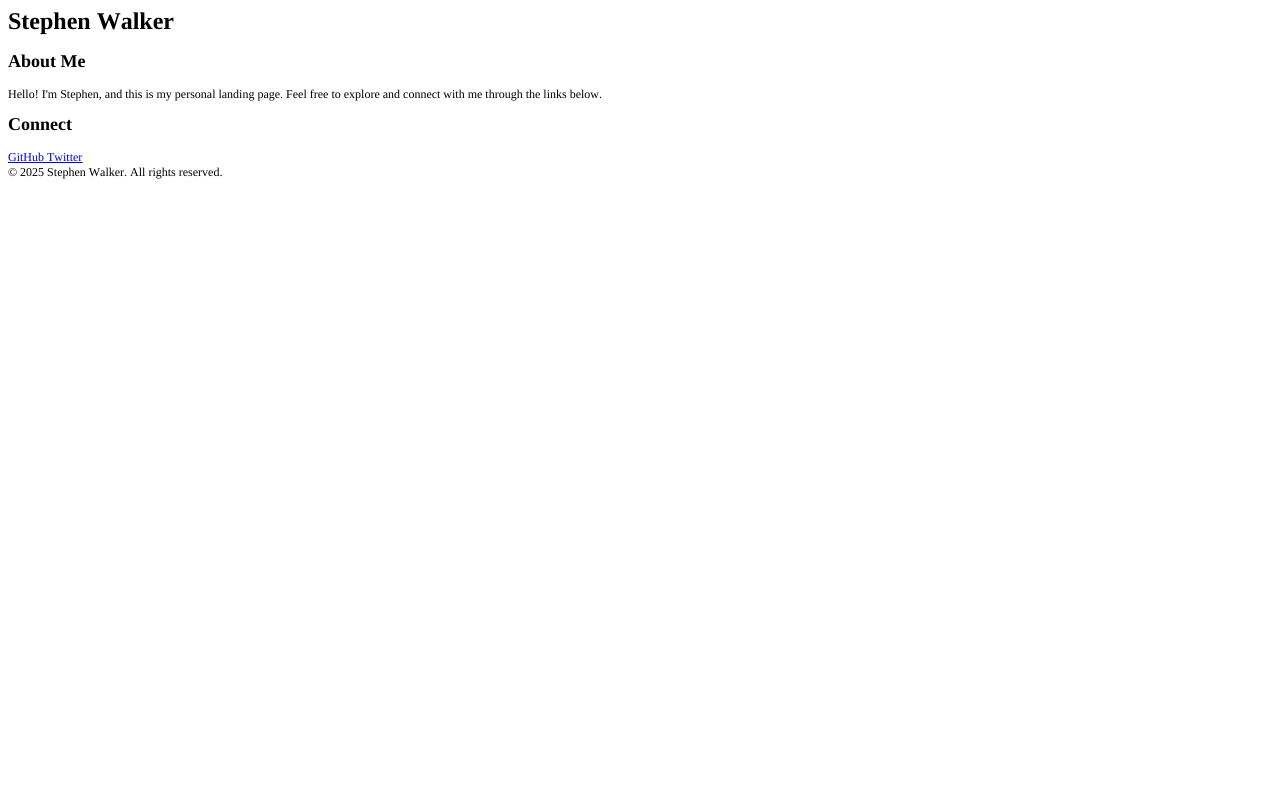
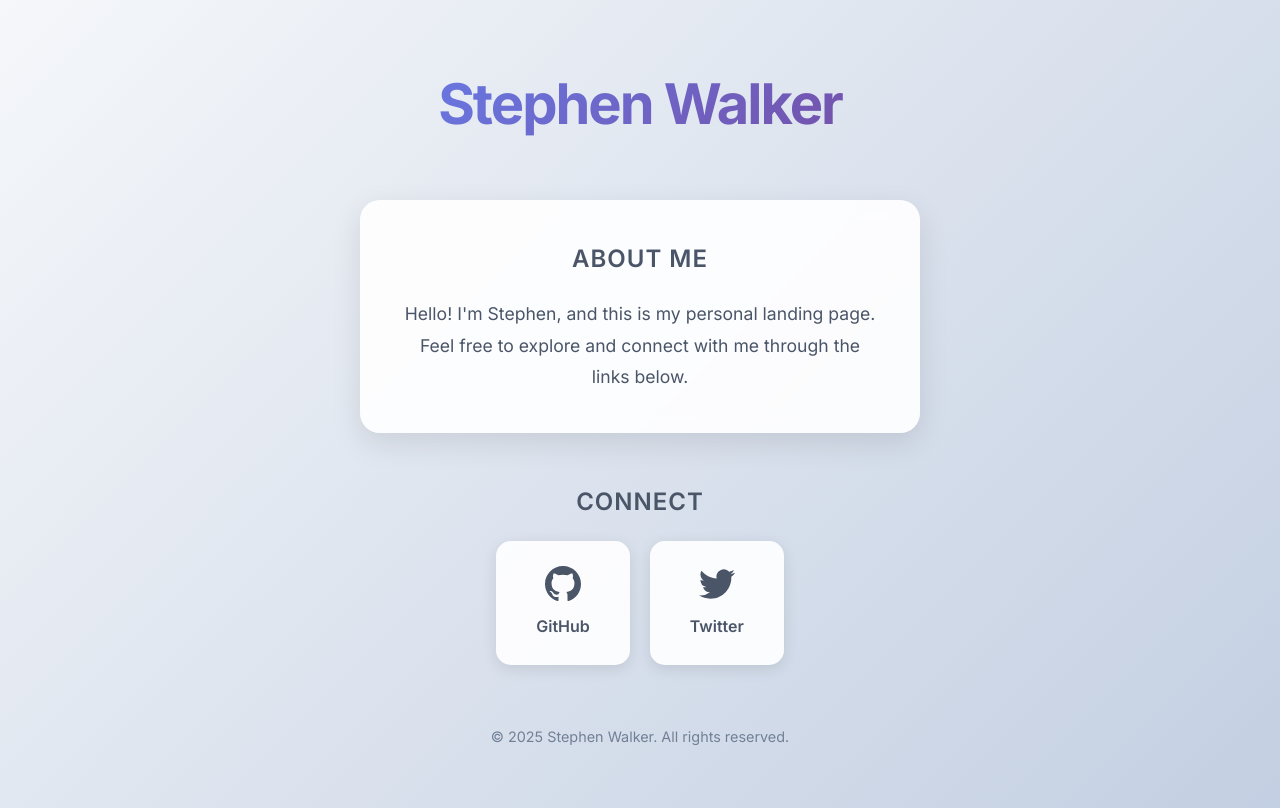
Before and after one commit to stephenwalkerecon/stephens-website, a plain HTML site: page index.html in a window 1280 px wide. Drawn offline with Linux system fonts and the light colour scheme.

Commit message:
Fix HTML structure and update styling with modern design

```diff
--- a/index.html
+++ b/index.html
@@ -1,24 +1,44 @@
-<!DOCTYPE html PUBLIC "-//W3C//DTD HTML 4.01//EN" "http://www.w3.org/TR/html4/strict.dtd">
-<html>
+<!DOCTYPE html>
+<html lang="en">
 <head>
-  <meta http-equiv="Content-Type" content="text/html; charset=utf-8">
-  <meta http-equiv="Content-Style-Type" content="text/css">
-  <title></title>
-  <meta name="Generator" content="Cocoa HTML Writer">
-  <meta name="CocoaVersion" content="2575.6">
-  <style type="text/css">
-    p.p3 {margin: 0.0px 0.0px 12.0px 0.0px; font: 12.0px Times; -webkit-text-stroke: #000000}
-    p.p4 {margin: 0.0px 0.0px 0.0px 0.0px; font: 12.0px Times; color: #0000e9; -webkit-text-stroke: #0000e9}
-    span.s1 {font-kerning: none}
-    span.s2 {text-decoration: underline ; font-kerning: none}
-  </style>
+    <meta charset="UTF-8">
+    <meta name="viewport" content="width=device-width, initial-scale=1.0">
+    <title>Stephen Walker</title>
+    <link rel="stylesheet" href="styles.css">
+    <link href="https://fonts.googleapis.com/css2?family=Inter:wght@300;400;600;700&display=swap" rel="stylesheet">
 </head>
 <body>
-<h1 style="margin: 0.0px 0.0px 16.1px 0.0px; font: 24.0px Times; -webkit-text-stroke: #000000"><span class="s1"><b>Stephen Walker</b></span></h1>
-<h2 style="margin: 0.0px 0.0px 14.9px 0.0px; font: 18.0px Times; -webkit-text-stroke: #000000"><span class="s1"><b>About Me</b></span></h2>
-<p class="p3"><span class="s1">Hello! I'm Stephen, and this is my personal landing page. Feel free to explore and connect with me through the links below.</span></p>
-<h2 style="margin: 0.0px 0.0px 14.9px 0.0px; font: 18.0px Times; -webkit-text-stroke: #000000"><span class="s1"><b>Connect</b></span></h2>
-<p class="p4"><span class="s2"><a href="https://github.com/stephenwalkerecon">GitHub </a><a href="https://twitter.com/SW_Resurgo">Twitter</a></span></p>
-<p class="p3"><span class="s1">© 2025 Stephen Walker. All rights reserved.</span></p>
+    <div class="container">
+        <header>
+            <h1>Stephen Walker</h1>
+        </header>
+
+        <section class="about">
+            <h2>About Me</h2>
+            <p>Hello! I'm Stephen, and this is my personal landing page. Feel free to explore and connect with me through the links below.</p>
+        </section>
+
+        <section class="links">
+            <h2>Connect</h2>
+            <div class="link-grid">
+                <a href="https://github.com/stephenwalkerecon" class="link-item" target="_blank">
+                    <svg class="icon" viewBox="0 0 24 24" fill="currentColor">
+                        <path d="M12 0c-6.626 0-12 5.373-12 12 0 5.302 3.438 9.8 8.207 11.387.599.111.793-.261.793-.577v-2.234c-3.338.726-4.033-1.416-4.033-1.416-.546-1.387-1.333-1.756-1.333-1.756-1.089-.745.083-.729.083-.729 1.205.084 1.839 1.237 1.839 1.237 1.07 1.834 2.807 1.304 3.492.997.107-.775.418-1.305.762-1.604-2.665-.305-5.467-1.334-5.467-5.931 0-1.311.469-2.381 1.236-3.221-.124-.303-.535-1.524.117-3.176 0 0 1.008-.322 3.301 1.23.957-.266 1.983-.399 3.003-.404 1.02.005 2.047.138 3.006.404 2.291-1.552 3.297-1.23 3.297-1.23.653 1.653.242 2.874.118 3.176.77.84 1.235 1.911 1.235 3.221 0 4.609-2.807 5.624-5.479 5.921.43.372.823 1.102.823 2.222v3.293c0 .319.192.694.801.576 4.765-1.589 8.199-6.086 8.199-11.386 0-6.627-5.373-12-12-12z"/>
+                    </svg>
+                    GitHub
+                </a>
+                <a href="https://twitter.com/SW_Resurgo" class="link-item" target="_blank">
+                    <svg class="icon" viewBox="0 0 24 24" fill="currentColor">
+                        <path d="M23.953 4.57a10 10 0 01-2.825.775 4.958 4.958 0 002.163-2.723c-.951.555-2.005.959-3.127 1.184a4.92 4.92 0 00-8.384 4.482C7.69 8.095 4.067 6.13 1.64 3.162a4.822 4.822 0 00-.666 2.475c0 1.71.87 3.213 2.188 4.096a4.904 4.904 0 01-2.228-.616v.06a4.923 4.923 0 003.946 4.827 4.996 4.996 0 01-2.212.085 4.936 4.936 0 004.604 3.417 9.867 9.867 0 01-6.102 2.105c-.39 0-.779-.023-1.17-.067a13.995 13.995 0 007.557 2.209c9.053 0 13.998-7.496 13.998-13.985 0-.21 0-.42-.015-.63A9.935 9.935 0 0024 4.59z"/>
+                    </svg>
+                    Twitter
+                </a>
+            </div>
+        </section>
+
+        <footer>
+            <p>&copy; 2025 Stephen Walker. All rights reserved.</p>
+        </footer>
+    </div>
 </body>
 </html>
--- a/styles.css
+++ b/styles.css
@@ -7,8 +7,8 @@
 body {
     font-family: 'Inter', -apple-system, BlinkMacSystemFont, 'Segoe UI', Roboto, sans-serif;
     line-height: 1.6;
-    color: #333;
-    background-color: #f8f9fa;
+    color: #1a1a1a;
+    background: linear-gradient(135deg, #f5f7fa 0%, #c3cfe2 100%);
     min-height: 100vh;
     display: flex;
     align-items: center;
@@ -16,89 +16,148 @@ body {
 }
 
 .container {
-    max-width: 800px;
+    max-width: 600px;
     margin: 0 auto;
-    padding: 40px 20px;
+    padding: 60px 20px;
     text-align: center;
 }
 
 header {
-    margin-bottom: 60px;
+    margin-bottom: 50px;
 }
 
 h1 {
-    font-size: 3rem;
+    font-size: 3.5rem;
     font-weight: 700;
-    color: #1a1a1a;
+    background: linear-gradient(135deg, #667eea 0%, #764ba2 100%);
+    -webkit-background-clip: text;
+    -webkit-text-fill-color: transparent;
+    background-clip: text;
     margin-bottom: 10px;
-    letter-spacing: -1px;
-}
-
-.tagline {
-    font-size: 1.25rem;
-    color: #666;
-    font-weight: 300;
+    letter-spacing: -2px;
 }
 
 h2 {
-    font-size: 2rem;
+    font-size: 1.5rem;
     font-weight: 600;
-    color: #2c2c2c;
+    color: #4a5568;
     margin-bottom: 20px;
+    text-transform: uppercase;
+    letter-spacing: 1px;
 }
 
 section {
     margin-bottom: 50px;
 }
 
+.about {
+    background: rgba(255, 255, 255, 0.9);
+    padding: 40px;
+    border-radius: 20px;
+    box-shadow: 0 10px 30px rgba(0, 0, 0, 0.1);
+    backdrop-filter: blur(10px);
+}
+
 .about p {
     font-size: 1.1rem;
-    color: #555;
-    max-width: 600px;
-    margin: 0 auto;
+    color: #4a5568;
     line-height: 1.8;
 }
 
+.links {
+    margin-top: 40px;
+}
+
 .link-grid {
-    display: grid;
-    grid-template-columns: repeat(auto-fit, minmax(150px, 1fr));
+    display: flex;
     gap: 20px;
-    max-width: 600px;
-    margin: 0 auto;
+    justify-content: center;
+    flex-wrap: wrap;
 }
 
 .link-item {
     display: flex;
     flex-direction: column;
     align-items: center;
-    padding: 30px 20px;
-    background: white;
-    border-radius: 12px;
+    padding: 25px 40px;
+    background: rgba(255, 255, 255, 0.9);
+    border-radius: 15px;
     text-decoration: none;
-    color: #333;
-    font-weight: 500;
-    transition: all 0.3s ease;
-    box-shadow: 0 2px 8px rgba(0, 0, 0, 0.08);
+    color: #4a5568;
+    font-weight: 600;
+    transition: all 0.3s cubic-bezier(0.4, 0, 0.2, 1);
+    box-shadow: 0 4px 15px rgba(0, 0, 0, 0.1);
+    backdrop-filter: blur(10px);
+    position: relative;
+    overflow: hidden;
+}
+
+.link-item::before {
+    content: '';
+    position: absolute;
+    top: 0;
+    left: 0;
+    width: 100%;
+    height: 100%;
+    background: linear-gradient(135deg, #667eea 0%, #764ba2 100%);
+    opacity: 0;
+    transition: opacity 0.3s ease;
+    z-index: -1;
 }
 
 .link-item:hover {
-    transform: translateY(-5px);
-    box-shadow: 0 8px 20px rgba(0, 0, 0, 0.12);
-    color: #0066cc;
+    transform: translateY(-5px) scale(1.02);
+    box-shadow: 0 10px 30px rgba(102, 126, 234, 0.3);
+    color: white;
+}
+
+.link-item:hover::before {
+    opacity: 1;
+}
+
+.link-item:hover .icon {
+    transform: scale(1.1);
 }
 
 .icon {
-    width: 32px;
-    height: 32px;
+    width: 36px;
+    height: 36px;
     margin-bottom: 12px;
+    transition: transform 0.3s ease;
 }
 
 footer {
-    margin-top: 80px;
-    padding-top: 40px;
-    border-top: 1px solid #e0e0e0;
-    color: #999;
+    margin-top: 60px;
+    color: #718096;
     font-size: 0.9rem;
+}
+
+/* Animations */
+@keyframes fadeIn {
+    from {
+        opacity: 0;
+        transform: translateY(20px);
+    }
+    to {
+        opacity: 1;
+        transform: translateY(0);
+    }
+}
+
+header {
+    animation: fadeIn 0.8s ease-out;
+}
+
+.about {
+    animation: fadeIn 0.8s ease-out 0.2s both;
+}
+
+.links {
+    animation: fadeIn 0.8s ease-out 0.4s both;
+}
+
+footer {
+    animation: fadeIn 0.8s ease-out 0.6s both;
 }
 
 /* Responsive Design */
@@ -107,12 +166,21 @@ footer {
         font-size: 2.5rem;
     }
 
-    .tagline {
-        font-size: 1.1rem;
+    .container {
+        padding: 40px 20px;
+    }
+
+    .about {
+        padding: 30px;
     }
 
     .link-grid {
-        grid-template-columns: repeat(2, 1fr);
+        flex-direction: column;
+        width: 100%;
+    }
+
+    .link-item {
+        width: 100%;
     }
 }
 
@@ -121,11 +189,11 @@ footer {
         font-size: 2rem;
     }
 
+    h2 {
+        font-size: 1.2rem;
+    }
+
     .container {
         padding: 30px 15px;
     }
-
-    .link-grid {
-        grid-template-columns: 1fr;
-    }
 }
```
